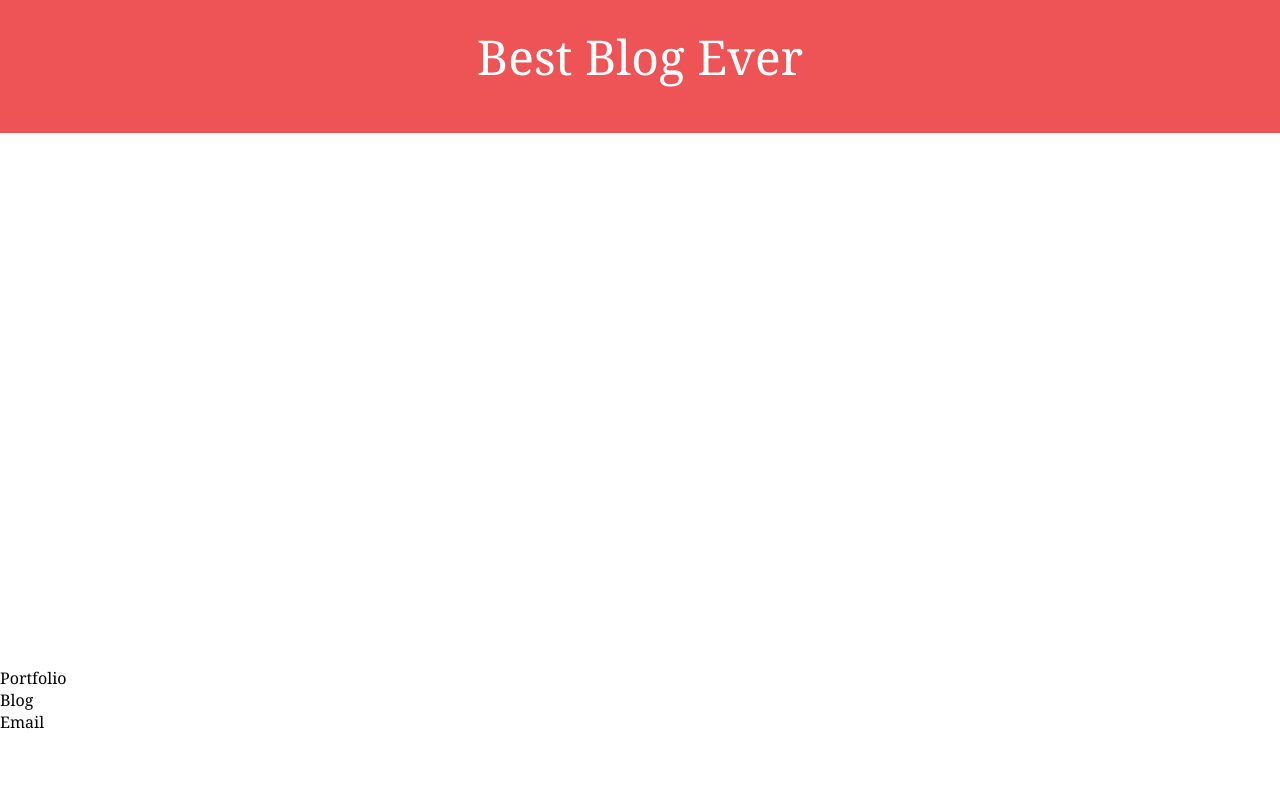
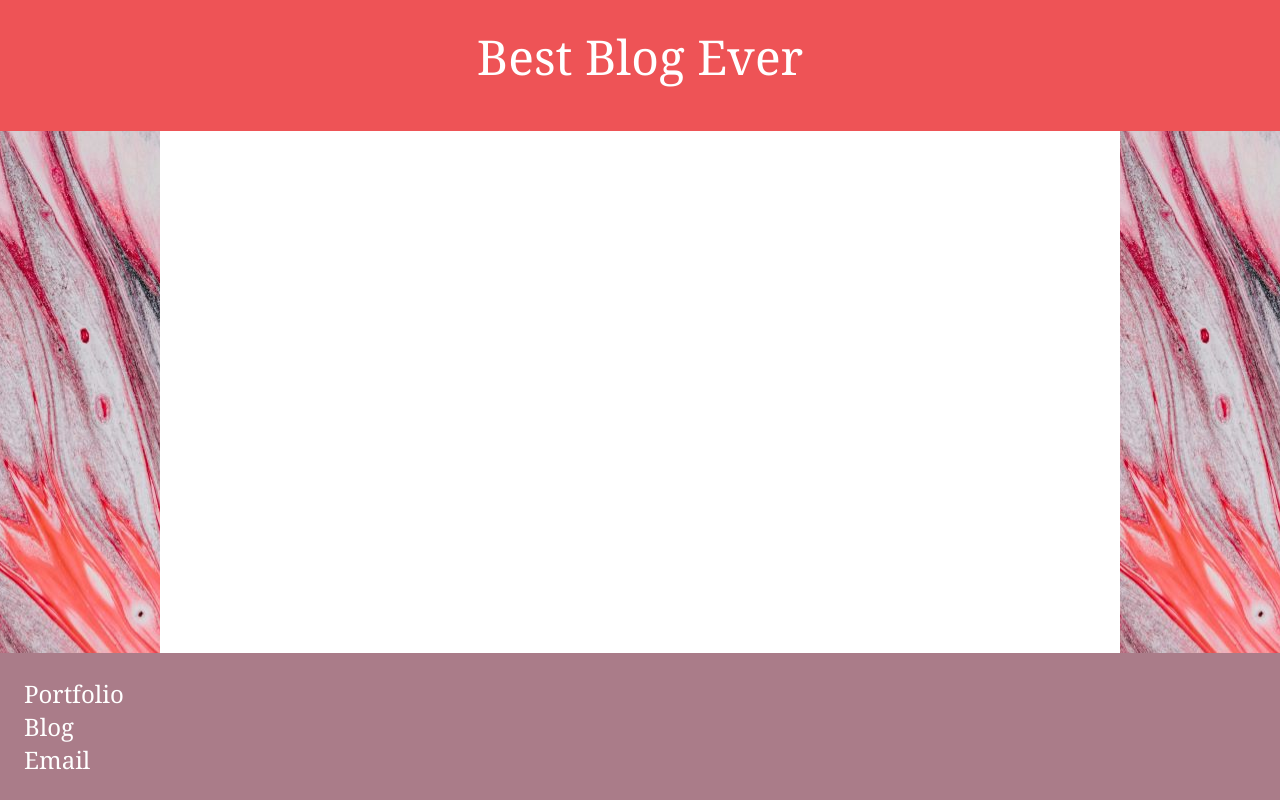
Before and after one commit to hannahpsmith/Best-Blog-Ever, a plain HTML site: page blog.html in a window 1280 px wide. Drawn offline with Linux system fonts and the light colour scheme.

Commit message:
styling to form, landing page, and beginning blog styling

```diff
--- a/assets/css/blog.css
+++ b/assets/css/blog.css
@@ -1,3 +1,5 @@
 .blog-container {
+    margin: 2rem;
+    padding: 2rem 2rem;
 
 }
--- a/assets/css/styles.css
+++ b/assets/css/styles.css
@@ -25,6 +25,20 @@ p {
     color: white
 }
 
+nav {
+    color: white;
+    margin: 1.5rem;
+    font-size: 1.5rem;
+}
+
+li {
+    max-width: 6rem;
+}
+
+li:hover {
+    color: var(--gray);
+}
+
 .panel {
     background-image: url(../images/panel.jpg);
     background-position:left 135rem top 48rem;
@@ -38,4 +52,5 @@ p {
 
 .site-footer {
     grid-column: 1/-1;
+    background-color: var(--muted-pink);
 }
--- a/blog.html
+++ b/blog.html
@@ -16,11 +16,13 @@
             Best Blog Ever
         </p>
     </header>
+    <div class="panel"></div>
     <main>
         <div class="blog-container" id="container" >
 
         </div>
     </main>
+    <div class="panel"></div>
     <footer class="site-footer">
         <nav>
             <ul>
```
Also changed, not shown: assets/css/form.css (+7 -1 lines).
